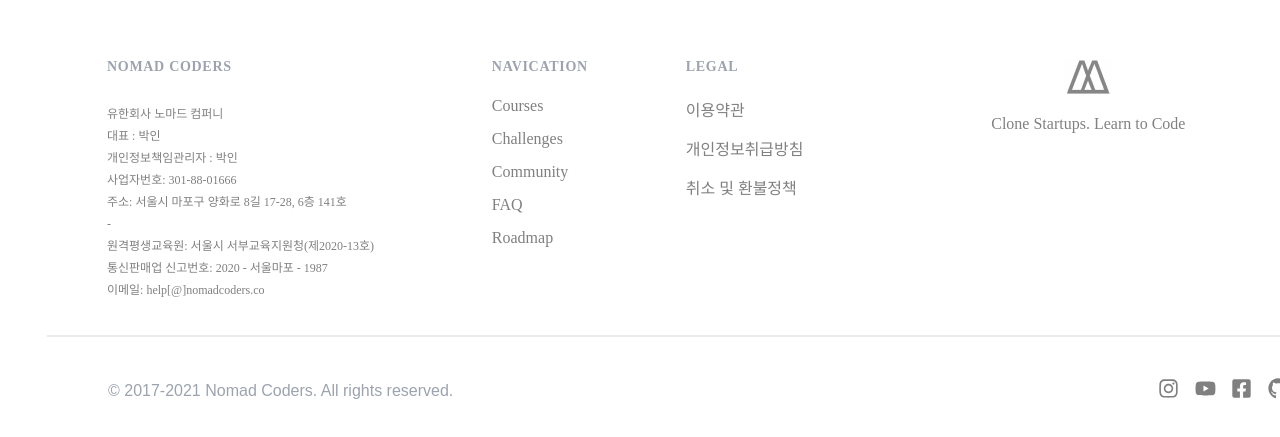
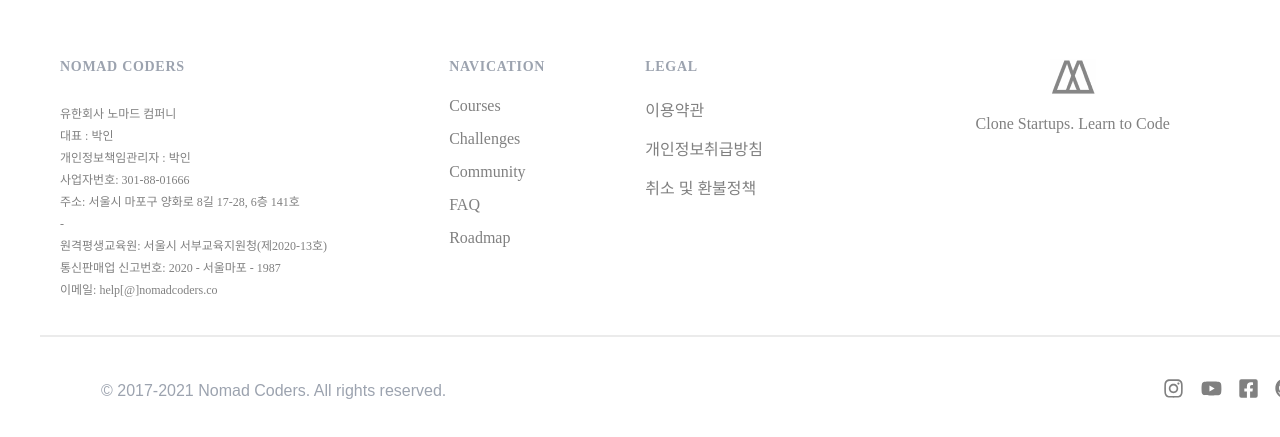
Before and after one commit to nomadcoder-community-clone-coding/Front-end, a React (Create React App) app: page / in a window 1280 px wide. Shown: the part 1791-2228 px from the top of the page. Built offline with nearby package versions, Linux system fonts and the light colour scheme; no server answers.

Commit message:
footer width, margin 수정

```diff
--- a/src/component/FooterStyles.js
+++ b/src/component/FooterStyles.js
@@ -14,7 +14,7 @@
 export const Container = styled.div`
     display: flex;
     flex-direction: column;
-    max-width: 1250px;
+    /* max-width: 1250px; */
     justify-content: flex-start;
     margin: 0 auto;
 `
@@ -33,7 +33,7 @@
     display: flex;
     flex-direction: column;
     text-align: left;
-    margin-left: 60px;
+    margin-left: 20px;
 `
 
 export const Heading = styled.p`
```
